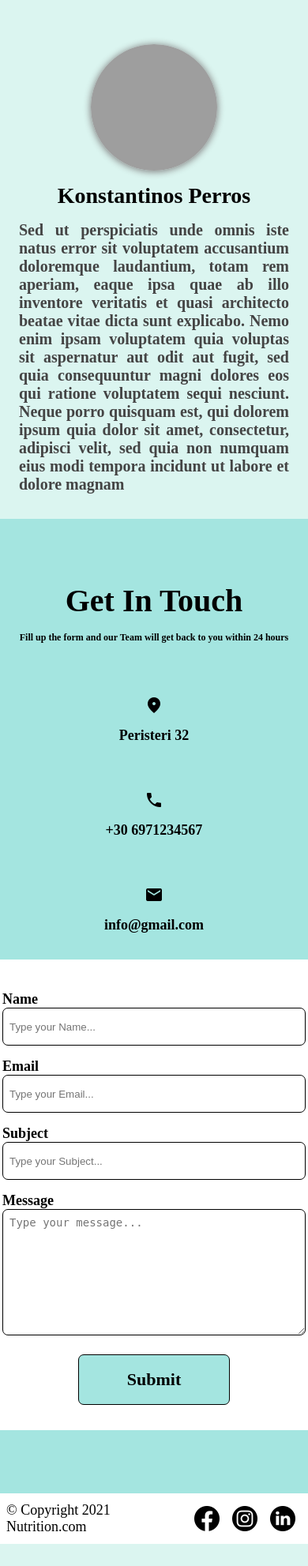
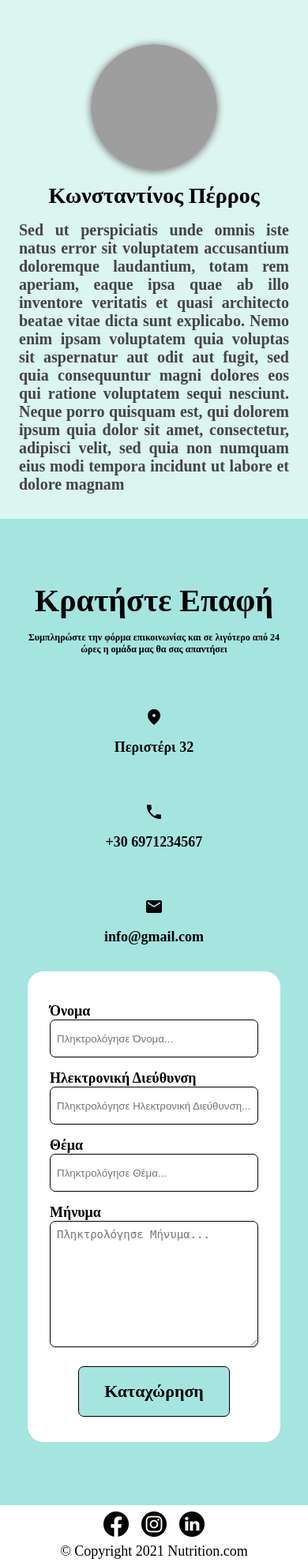
Before and after one commit to Wildwest35/Nutrition, a PHP site: page / in a window 390 px wide. Shown: the part 1400-3383 px from the top of the page at 79% size. Before the commit the page ends 3355 px from the top, so only its background shows below. Run offline with PHP 8.4, Linux system fonts and the light colour scheme; some libraries are stand-ins or nearby versions; grey boxes are pictures that could not be loaded.

Commit message:
language
from english to greek

```diff
--- a/public/css/style.css
+++ b/public/css/style.css
@@ -497,12 +526,26 @@ a {
     font-size: 24px;
     height: 20px;
     width: 20px;
+    color: rgb(0, 0, 0);
+    background-color: white;
+    border-radius: 100%;
+    display: flex;
+    align-items: center;
+    justify-content: center;
+    padding: 1rem;
+}
+
+.line {
+    width: 90%;
+    height: 1px;
+    background-color: rgb(160, 160, 160);
+    margin: 1.5rem 0;
 }
 
 /* -------------------------- Footer -------------------------- */
 .footer-container {
     width: 100%;
-    height: 4rem;
+    min-height: 4rem;
     font-size: 18px;
     padding: 0.5rem;
     display: flex;
@@ -597,24 +640,23 @@ a {
         width: 29rem;
     }
 
-
-
     .divide {
         flex-direction: column;
     }
 
     .box-forms {
-        width: 24rem;
+        width: 25rem;
     }
 
     .send-message {
-        width: 24rem;
+        width: 25rem;
     }
 
     .contact-place-element {
         width: 29rem;
         height: 7rem;
     }
+
     .contact-place {
         width: 29rem;
         flex-direction: column;
@@ -631,10 +673,92 @@ a {
     .container-creators {
         grid-template-columns: repeat(1, 1fr);
     }
+
+    .modal__content {
+        width: 480px;
+/*         background-image: url("../img/food.jpg");
+        background-position: center;
+        background-repeat: no-repeat;
+        background-size: cover; */
+    }
+
+    .split-side img {
+        display: none;
+    }
 }
 
 
 
 @media screen and (max-width: 580px) {
+    /* -------------------------- Contact Form -------------------------- */
+    .contact-form {
+        width: 26rem;
+    }
 
+    .box-forms {
+        width: 22rem;
+    }
+
+    .send-message {
+        width: 22rem;
+    }
+
+    .contact-place {
+        width: 22rem;
+        flex-direction: column;
+    }
+
+    .contact-place-element {
+        width: 26rem;
+        height: 7rem;
+    }
+
+    .information-text {
+        width: 26rem;
+    }
+
+    .modal__content {
+        width: 410px;
+    }
 }
+
+@media screen and (max-width: 460px) {
+    /* -------------------------- Contact Form -------------------------- */
+    .contact-form {
+        width: 20rem;
+    }
+
+    .box-forms {
+        width: 16.5rem;
+    }
+
+    .send-message {
+        width: 16.5rem;
+    }
+
+    .contact-place {
+        width: 20rem;
+        flex-direction: column;
+    }
+
+    .contact-place-element {
+        width: 20rem;
+        height: 7rem;
+    }
+
+    .information-text {
+        width: 20rem;
+    }
+
+    .modal__content {
+        width: 330px;
+    }
+
+    .footer-container {
+        flex-direction: column-reverse;
+    }
+
+    .social {
+        margin-bottom: 0.5rem;
+    }
+}
--- a/public/index.html
+++ b/public/index.html
@@ -18,28 +18,28 @@
                 <img src="img/menu.png" alt="meu Test Image" width="50" height="40" class="menu" data-bind="click: collapse">
             </div>
             <div class="nav-bar-options" id="nav-bar-options">
-                <a class="btn active" href="#body"><h4>Home</h4></a>
-                <a class="btn" href="#service"><h4>Service</h4></a>
-                <a class="btn" href="#about"><h4>About</h4></a>
-                <a class="btn" href="#contact"><h4>Contact</h4></a>
+                <a class="btn active" href="#body"><h4>Αρχική</h4></a>
+                <a class="btn" href="#service"><h4>Υπηρεσίες</h4></a>
+                <a class="btn" href="#about"><h4>Σχετικά Με Μας</h4></a>
+                <a class="btn" href="#contact"><h4>Επικοινωνία</h4></a>
             </div>
             <div class="nav-bar-account" id="nav-bar-account">
-                <button class="login" data-bind="click: modalLogin">Login</button>
-                <button class="register">Register</button>
+                <button class="login" data-bind="click: modalLogin">Σύνδεση</button>
+                <button class="register">Εγγραφή</button>
             </div>
         </section>
 
         <section class="service-container" id="service">
-            <h1>Service</h1>
+            <h1>Υπηρεσίες</h1>
         </section>
 
         <section class="about-container" id="about">
-            <h1>ABOUT</h1>
+            <h1>Σχετικά Με Μας</h1>
             <div class="container-creators">
                 <div class="creators">
                     <img src="img/landscape.png" alt="leaves">
                     <h3 class="creator-name">
-                        Minas Dasigenis
+                        Μινάς Δασυγένης
                     </h3>
                     <h4 class="creator-description">
                         Sed ut perspiciatis unde omnis iste natus error sit voluptatem accusantium doloremque laudantium, totam rem aperiam, eaque ipsa quae ab illo inventore veritatis et quasi architecto beatae vitae dicta sunt explicabo. Nemo enim ipsam voluptatem quia voluptas sit aspernatur aut odit aut fugit, sed quia consequuntur magni dolores eos qui ratione voluptatem sequi nesciunt. Neque porro quisquam est, qui dolorem ipsum quia dolor sit amet, consectetur, adipisci velit, sed quia non numquam eius modi tempora incidunt ut labore et dolore magnam aliquam quaerat voluptatem. Ut enim ad minima veniam, quis nostrum exercitationem ullam corporis suscipit laboriosam, nisi ut aliquid ex ea commodi consequatur? Quis autem vel eum iure reprehenderit qui in ea voluptate velit esse quam nihil molestiae consequatur, vel illum qui dolorem eum fugiat quo voluptas nulla pariatur?
@@ -48,7 +48,7 @@
                 <div class="creators">
                     <img src="img/grocery.jpg" alt="leaves">
                     <h3 class="creator-name">
-                        Konstantinos Perros
+                        Κωνσταντίνος Πέρρος
                     </h3>
                     <h4 class="creator-description">
                         Sed ut perspiciatis unde omnis iste natus error sit voluptatem accusantium doloremque laudantium, totam rem aperiam, eaque ipsa quae ab illo inventore veritatis et quasi architecto beatae vitae dicta sunt explicabo. Nemo enim ipsam voluptatem quia voluptas sit
@@ -63,10 +63,10 @@
 
             <div class="information-text">
                 <div class="big">
-                    <h1>Get In Touch</h1>
+                    <h1>Κρατήστε Επαφή</h1>
                 </div>
                 <div class="small">
-                    <h6>Fill up the form and our Team will get back to you within 24 hours</h6>
+                    <h6>Συμπληρώστε την φόρμα επικοινωνίας και σε λιγότερο από 24 ώρες η ομάδα μας θα σας απαντήσει</h6>
                 </div>
             </div>
             <div class="contact-place">
@@ -74,7 +74,7 @@
                     <span class="material-icons">
                         fmd_good
                     </span>
-                    <h5>Peristeri 32</h5>
+                    <h5>Περιστέρι 32</h5>
                 </div>
                 <div class="contact-place-element">
                     <span class="material-icons">
@@ -94,24 +94,24 @@
         <div class="contact-form">
             <div class="divide">
                 <div class="item">
-                    <h5>Name</h5>
-                    <input type="text" class="box-forms" placeholder="Type your Name...">
+                    <h5>Όνομα</h5>
+                    <input type="text" class="box-forms" placeholder="Πληκτρολόγησε Όνομα...">
                 </div>
                 <div class="item">
-                    <h5>Email</h5>
-                    <input type="text" class="box-forms" placeholder="Type your Email...">
+                    <h5>Ηλεκτρονική Διεύθυνση</h5>
+                    <input type="text" class="box-forms" placeholder="Πληκτρολόγησε Ηλεκτρονική Διεύθυνση...">
                 </div>
             </div>
             <div class="item">
-                <h5>Subject</h5>
-                <input type="text" class="box-forms subject" placeholder="Type your Subject...">
+                <h5>Θέμα</h5>
+                <input type="text" class="box-forms subject" placeholder="Πληκτρολόγησε Θέμα...">
             </div>
             <div class="item">
-                <h5>Message</h5>
-                <textarea type="text" class="send-message" placeholder="Type your message..."></textarea>
+                <h5>Μήνυμα</h5>
+                <textarea type="text" class="send-message" placeholder="Πληκτρολόγησε Μήνυμα..."></textarea>
             </div>
             <div class="send-form">
-                <h4>Submit</h4>
+                <h4>Καταχώρηση</h4>
             </div>
         </div>
     </section>
@@ -126,26 +126,46 @@
             <img src="img/linkedin.png" alt="food">
         </div>
     </section>
-
+<!--  <img src="img/food.jpg" alt="food"> -->
     <div class="modal" id="modal" data-bind="fadeVisible: isModalOpen">
         <div class="modal__content">
             <div class="split-side">
-                <img src="img/food.jpg" alt="food">
+
                 <form class="loginElements">
-                    <h1>Login</h1>
+                    <h1>Σύνδεση</h1>
                     <div class="warning" id="warning">
-                        <h5>Wrong Data</h5>
+                        <h5>Εισάγετε Κωδικό Πρόσβασης</h5>
                         <p data-bind="click: closeLoginWarning">x</p>
                     </div>
 
-                    <h4 class="element">Email Address</h4>
-                    <input type="text" placeholder="Email..." class="element email">
-                    <h4 class="element">Password</h4>
-                    <input type="text" placeholder="Password..." class="element">
-                    <h6>Forgot your password?</h6>
-                    <button type="submit" >Submit</button>
+                    <h4 class="element">Ηλεκτρονική Διεύθυνση</h4>
+                    <input type="text" placeholder="Ηλεκτρονική Διεύθυνση..." class="element email">
+                    <h4 class="element">Κωδικός Πρόσβασης</h4>
+                    <input type="text" placeholder="Κωδικός Πρόσβασης..." class="element">
+                    <h6>Ξεχάσατε τον κωδικό πρόσβασης;</h6>
+                    <button type="submit">Καταχώρηση</button>
+                    <div class="line"></div>
+                    <p>Δεν έχεις λογαριασμό;</p>
+                    <div class="sign_up">Εγγράψου</div>
                 </form>
             </div>
+<!--             <div class="split-side">
+                <form class="loginElements">
+                    <h2>Επαναφορά Κωδικού</h2>
+                    <div class="warning" id="warning">
+                        <h5>Εισάγετε Ηλεκτρονική Διεύθυνση</h5>
+                        <p data-bind="click: closeLoginWarning">x</p>
+                    </div>
+
+                    <h4 class="element">Ηλεκτρονική Διεύθυνση</h4>
+                    <input type="text" placeholder="Ηλεκτρονική Διεύθυνση..." class="element email">
+                    <h6>Ξεχάσατε τον κωδικό πρόσβασης;</h6>
+                    <button type="submit">Καταχώρηση</button>
+                    <div class="line"></div>
+                    <p>Δεν έχεις λογαριασμό;</p>
+                    <div class="sign_up">Εγγράψου</div>
+                </form>
+            </div> -->
             <span class="modal-close" data-bind="click: modalLogin">x</span>
         </div>
     </div>
--- a/public/js/mainViewModel.js
+++ b/public/js/mainViewModel.js
@@ -32,8 +32,12 @@ function MainViewModel() {
     self.closeLoginWarning = function() {
         var close = document.getElementById("warning");
 
-        if(close.style.display == "") {
+/*         if(close.style.display == "") {
             close.style.display = "none";
+        } */
+
+        if(close.style.visibility == "") {
+            close.style.visibility = "hidden";
         }
     }
 
```
Also changed, not shown: other parts of public/css/style.css (+45 -16 lines), 1 other file.
